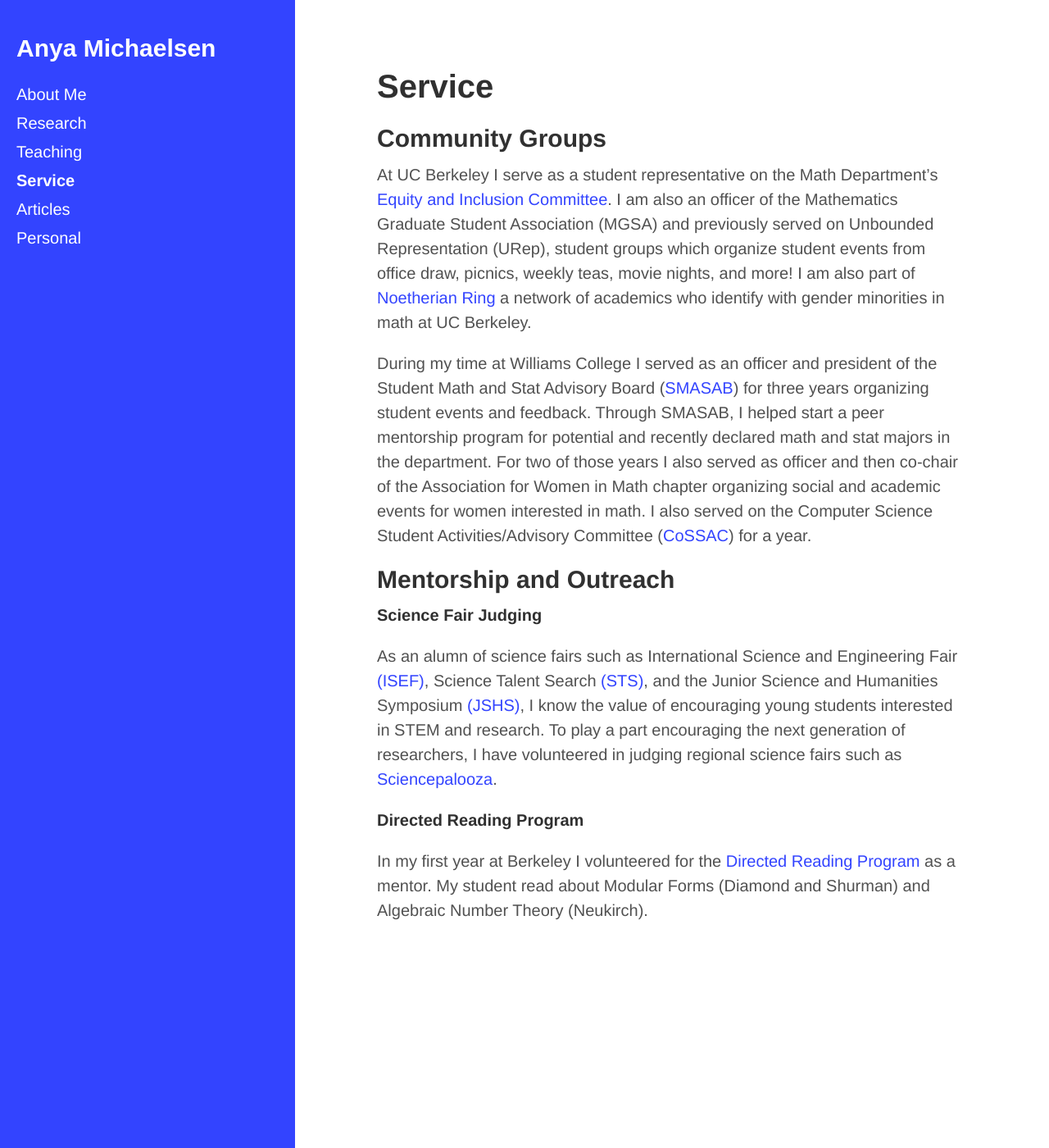
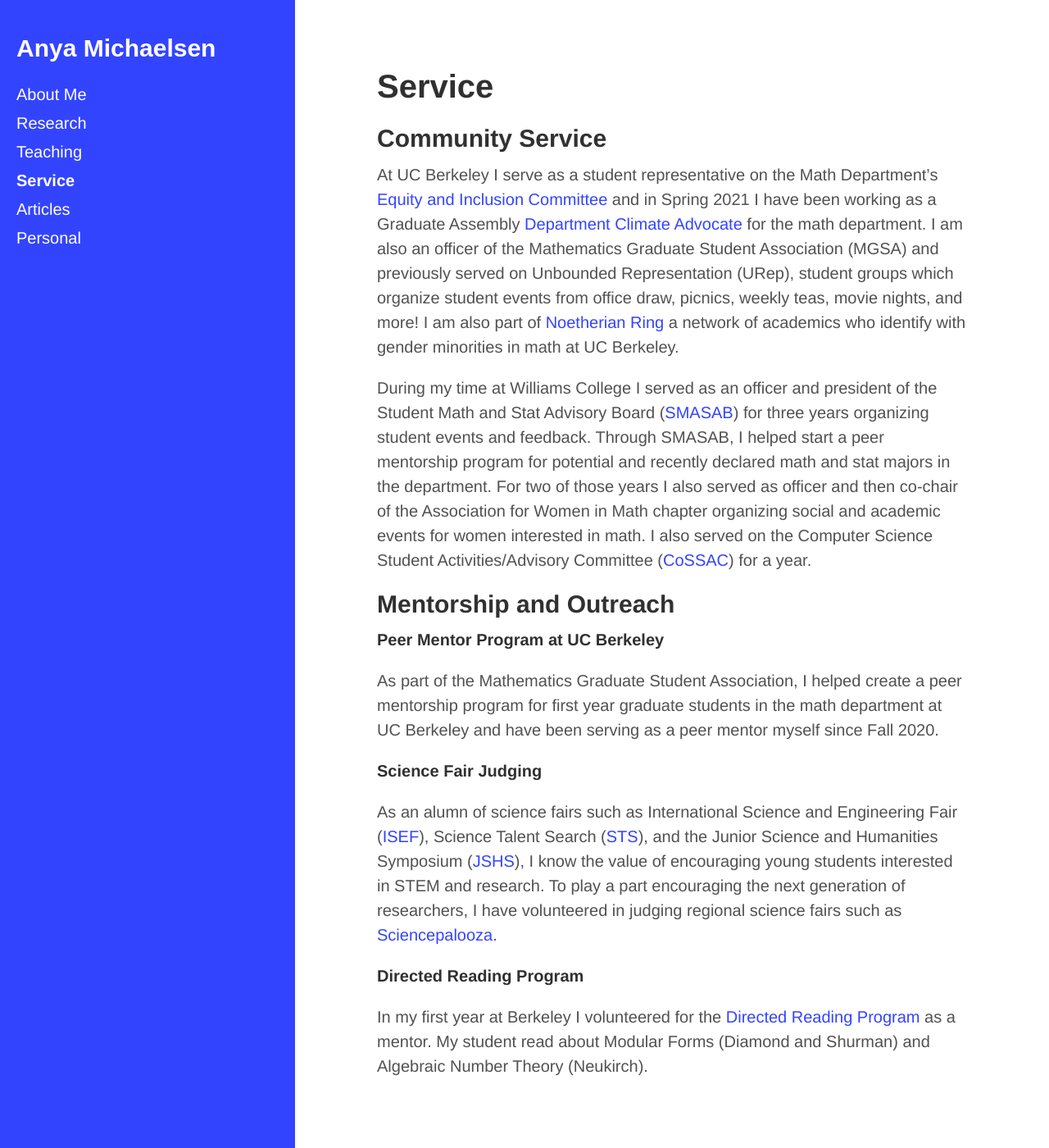
Before and after one commit to amichaelsen/amichaelsen.github.io, a Jekyll site: the page built from service.md, in a window 1280 px wide and 1400 px high. Shown: the whole window at 82% size. Built offline with Jekyll 4.4.1, drawn with Linux system fonts in a browser that asks for light colours.

Commit message:
updated service section to include GA dept climate advocate and update peer mentor program

```diff
--- a/service.md
+++ b/service.md
@@ -5,9 +5,9 @@ title: Service
 
 
 
-## Community Groups
+## Community Service
 
-At UC Berkeley I serve as a student representative on the Math Department's [Equity and Inclusion Committee](https://math.berkeley.edu/resources/equity-inclusion-and-diversity).
+At UC Berkeley I serve as a student representative on the Math Department's [Equity and Inclusion Committee](https://math.berkeley.edu/resources/equity-inclusion-and-diversity) and in Spring 2021 I have been working as a Graduate Assembly [Department Climate Advocate](https://www.ga.berkeley.edu/about/open-positions/) for the math department.
 I am also an officer of the Mathematics Graduate Student Association (MGSA) and previously served on Unbounded Representation (URep), student groups which organize
 student events from office draw, picnics, weekly teas, movie nights, and more! I am also part of [Noetherian Ring](https://nring.math.berkeley.edu/) a network
 of academics who identify with gender minorities in math at UC Berkeley.
@@ -22,11 +22,15 @@ I also served on the Computer Science Student  Activities/Advisory Committee ([C
 
 <!-- started and served as a mentor for the grad student peer mentor program  -->
 
+**Peer Mentor Program at UC Berkeley**
+
+As part of the Mathematics Graduate Student Association, I helped create a peer mentorship program for first year graduate students in the math department at UC Berkeley and have been serving as a peer mentor myself since Fall 2020.
+
 **Science Fair Judging**
 
-As an alumn of science fairs such as International Science and Engineering Fair [(ISEF)](https://www.societyforscience.org/isef/),
- Science Talent Search [(STS)](https://www.societyforscience.org/regeneron-sts/),
- and the Junior Science and Humanities Symposium [(JSHS)](https://www.jshs.org/), I know the value of encouraging young students
+As an alumn of science fairs such as International Science and Engineering Fair ([ISEF](https://www.societyforscience.org/isef/)),
+ Science Talent Search ([STS](https://www.societyforscience.org/regeneron-sts/)),
+ and the Junior Science and Humanities Symposium ([JSHS](https://www.jshs.org/)), I know the value of encouraging young students
 interested in STEM and research. To play a part encouraging the next generation of researchers, I
 have volunteered in judging regional science fairs such as [Sciencepalooza](https://outreach-foundation.org/programs/sciencepalooza/).
 <!-- add VA state science fair here too -->
```
Also changed, not shown: index.md (+1 -1 lines).
